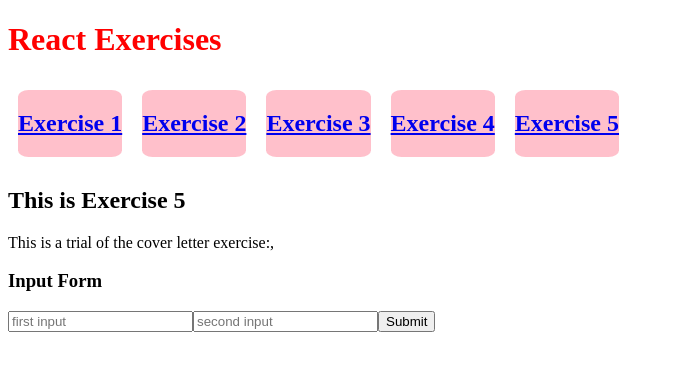
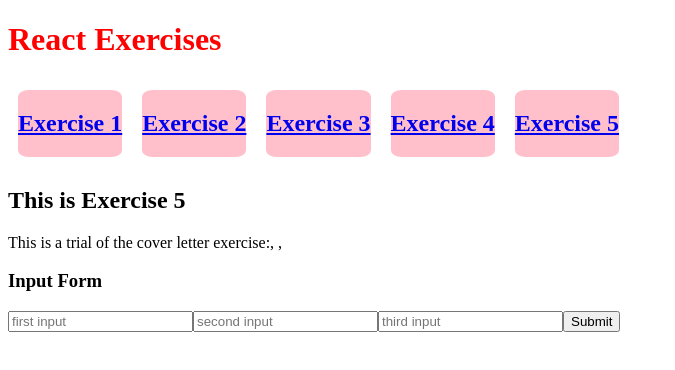
Before and after one commit to austinbhan/my-react-playground, a React app: page /exercise-five in a window 1280 px wide. Shown: the top 370 px of the page, without its empty margins (0-675 px from the left). Built offline with nearby package versions, Linux system fonts and the light colour scheme.

Commit message:
Third input, some reformatting

```diff
--- a/src/ExerciseFive/CoverLetter.jsx
+++ b/src/ExerciseFive/CoverLetter.jsx
@@ -1,8 +1,9 @@
-export default function CoverLetter({ userInputOne, userInputTwo }) {
+export default function CoverLetter({ userInputOne,
+  userInputTwo, userInputThree }) {
   return (
     <div className="cover-letter">
       <p>This is a trial of the cover letter exercise:
-        {userInputOne}, {userInputTwo}
+        {userInputOne}, {userInputTwo}, {userInputThree}
       </p>
     </div>
   );
--- a/src/ExerciseFive/ExerciseFive.jsx
+++ b/src/ExerciseFive/ExerciseFive.jsx
@@ -5,11 +5,11 @@
   const [list, setList] = useState([]);
   const [userInputOne, setUserInputOne] = useState('');
   const [userInputTwo, setUserInputTwo] = useState('');
-
+  const [userInputThree, setUserInputThree] = useState('');
 
   function handleSubmit(e) {
     e.preventDefault();
-    setList([...list, userInputOne, userInputTwo]);
+    setList([userInputOne, userInputTwo, userInputThree]);
   }
 
   return(
@@ -17,7 +17,8 @@
       <h2>This is Exercise 5</h2>
       <CoverLetter
         userInputOne = {list[0]}
-        userInputTwo = {list[1]}/>
+        userInputTwo = {list[1]}
+        userInputThree = {list[2]}/>
       <form onSubmit={handleSubmit}>
         <h3>Input Form</h3>
         <input placeholder="first input"
@@ -32,8 +33,11 @@
           onChange={e => setUserInputTwo(e.target.value)}
         />
 
-        {/* Next Steps: Multiple Inputs will push into the array in order  */}
-
+        <input placeholder="third input"
+          name="third input"
+          value={userInputThree}
+          onChange={e => setUserInputThree(e.target.value)}
+        />
 
         <button type="submit">Submit</button>
       </form>
```
